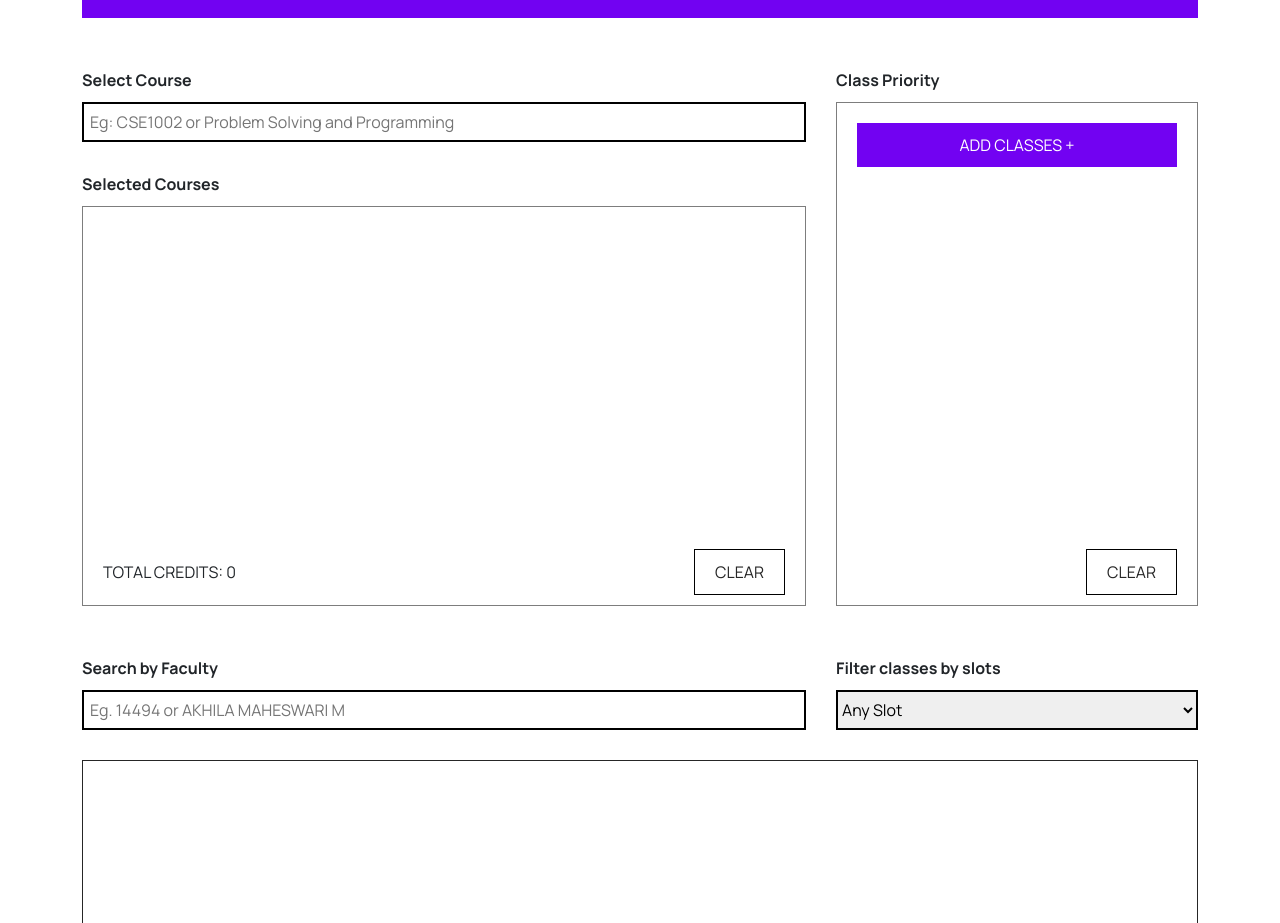
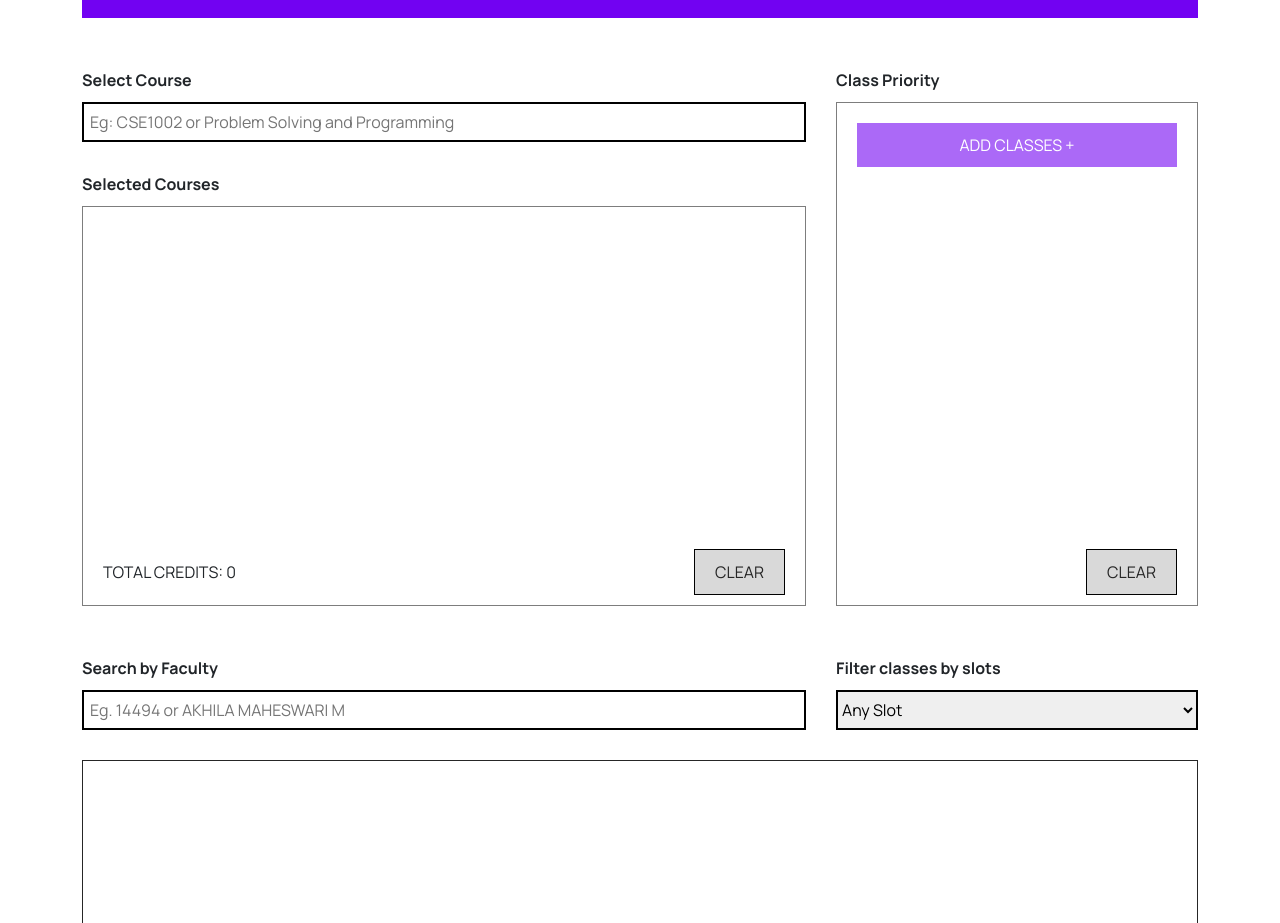
Before and after one commit to STCVIT/Lyffcsaver, a React (Create React App) app: page /contact in a window 1280 px wide. Shown: the part 940-1863 px from the top of the page. Built offline with nearby package versions, Linux system fonts and the light colour scheme.

Commit message:
Added disabled state for buttons.

```diff
--- a/src/components/Button.js
+++ b/src/components/Button.js
@@ -1,12 +1,17 @@
 import styles from "../css/Button.module.css";
-const Button = ({ children, ...allProps }) => {
+const Button = ({ children, disabled, clickedCallback, ...allProps }) => {
   let className = "";
   if (allProps["type"] === "primary") className = styles.primary;
   if (allProps["type"] === "clear") className = styles.clear;
 
   return (
     <a
-      className={`${styles.button} ${className} ${allProps["classes"]}`}
+      className={`${styles.button} ${
+        disabled ? styles.disabled : ""
+      } ${className} ${allProps["classes"]}`}
+      onClick={(e) => {
+        if (!disabled && clickedCallback) clickedCallback(e);
+      }}
       {...allProps}
     >
       {children}
--- a/src/components/ClassPreference.js
+++ b/src/components/ClassPreference.js
@@ -2,7 +2,12 @@ import styles from "../css/ClassPreference.module.css";
 import { DragDropContext, Droppable, Draggable } from "react-beautiful-dnd";
 import Button from "./Button";
 import dragHandle from "../assets/dragHandle.svg";
-const ClassPreference = ({ classes, removeClass, setReorderedClasses }) => {
+const ClassPreference = ({
+  classes,
+  removeClass,
+  setReorderedClasses,
+  selectedCourseID,
+}) => {
   const handleOnDragEnd = (result) => {
     if (!result.destination) return;
 
@@ -91,18 +96,24 @@ const ClassPreference = ({ classes, removeClass, setReorderedClasses }) => {
             })} */}
           </div>
           <Button
-            classes={styles.addClassesButton}
+            classes={`${styles.addClassesButton}`}
             type="primary"
-            href="#class-selection-section"
+            clickedCallback={() => {
+              document
+                .querySelector("#class-selection-section")
+                ?.scrollIntoView({ behavior: "smooth" });
+            }}
+            disabled={selectedCourseID?.length === 0}
           >
             ADD CLASSES +
           </Button>
           <div className={styles.buttons}>
             <Button
               type="clear"
-              onClick={() => {
-                classes.forEach((classData) => removeClass(classData));
+              clickedCallback={() => {
+                classes?.forEach((classData) => removeClass(classData));
               }}
+              disabled={selectedCourseID?.length === 0}
             >
               CLEAR
             </Button>
--- a/src/components/CourseSelect.js
+++ b/src/components/CourseSelect.js
@@ -125,13 +125,14 @@ const CourseSelect = ({
             </div>
             <div className={styles.buttons}>
               <Button
-                onClick={() =>
+                clickedCallback={() =>
                   stagedCourses.forEach((course) => {
                     unstageCourse(course);
                     deselectCourse(course);
                   })
                 }
                 type="clear"
+                disabled={stagedCourses?.length === 0}
               >
                 CLEAR
               </Button>
--- a/src/components/Options.js
+++ b/src/components/Options.js
@@ -203,6 +203,7 @@ const Options = ({ generateTimetables, selectSlots }) => {
           classes={selectedClasses[currentlySelectedCourseID]}
           removeClass={removeClass}
           setReorderedClasses={setReorderedClasses}
+          selectedCourseID={currentlySelectedCourseID}
         ></ClassPreference>
       </div>
       <ClassSelect
@@ -213,7 +214,7 @@ const Options = ({ generateTimetables, selectSlots }) => {
       <Button
         classes={styles.generateTimetablesButton}
         type="primary"
-        onClick={async () => {
+        clickedCallback={async () => {
           const { error, data } = await generateTimetables(
             selectedClasses,
             reservedSlots
--- a/src/css/Button.module.css
+++ b/src/css/Button.module.css
@@ -19,3 +19,7 @@
   --color: var(--white);
   --faded: var(--primary-faded);
 }
+.disabled {
+  background: var(--faded);
+  cursor: not-allowed;
+}
--- a/src/css/ClassPreference.module.css
+++ b/src/css/ClassPreference.module.css
@@ -22,6 +22,9 @@
   /* align-self: flex-start; */
   margin: 20px;
 }
+/* .addClassesButton.disabled{
+  background-color: var();
+} */
 .title {
   margin-bottom: 10px;
 }
```
